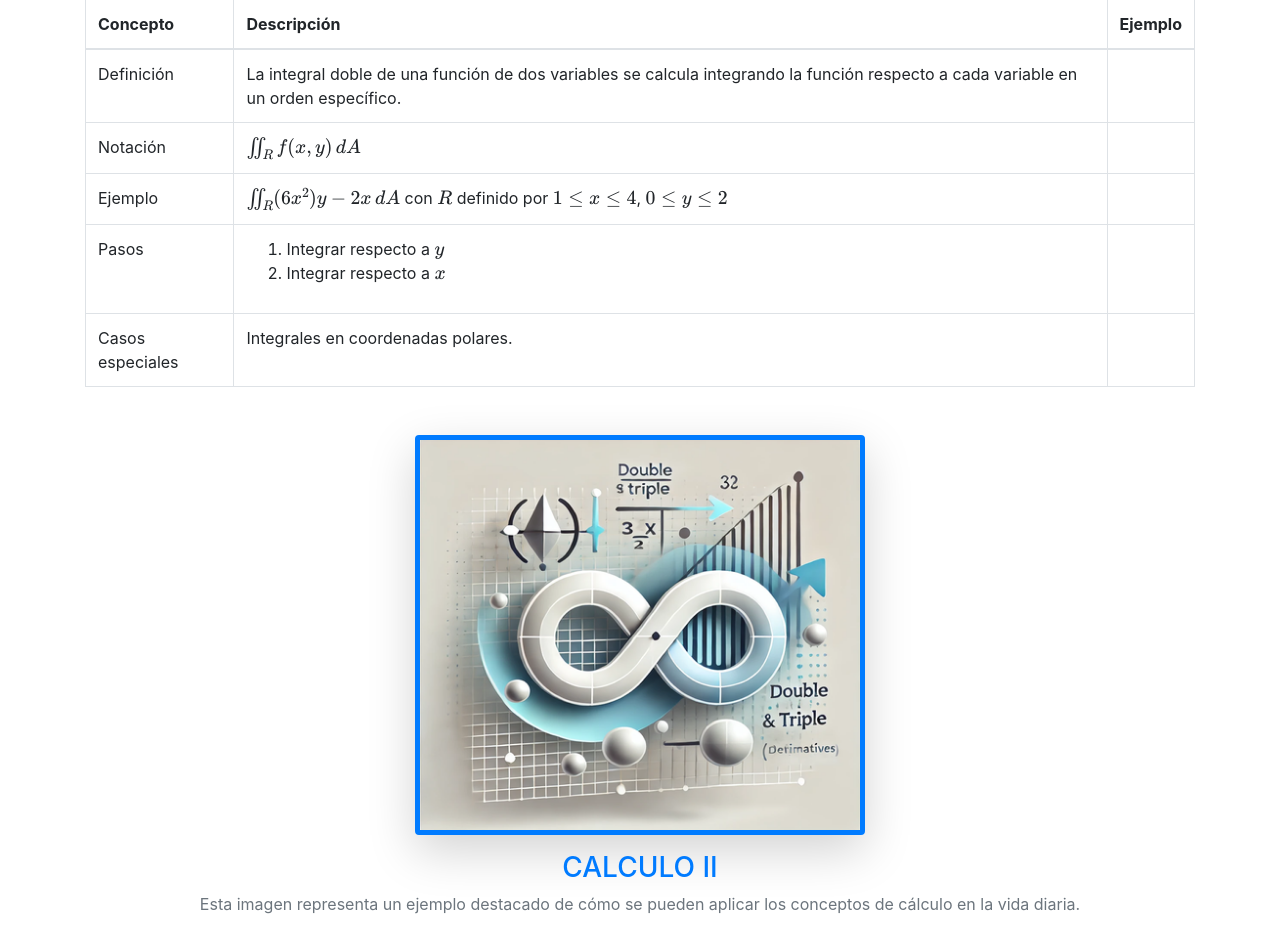
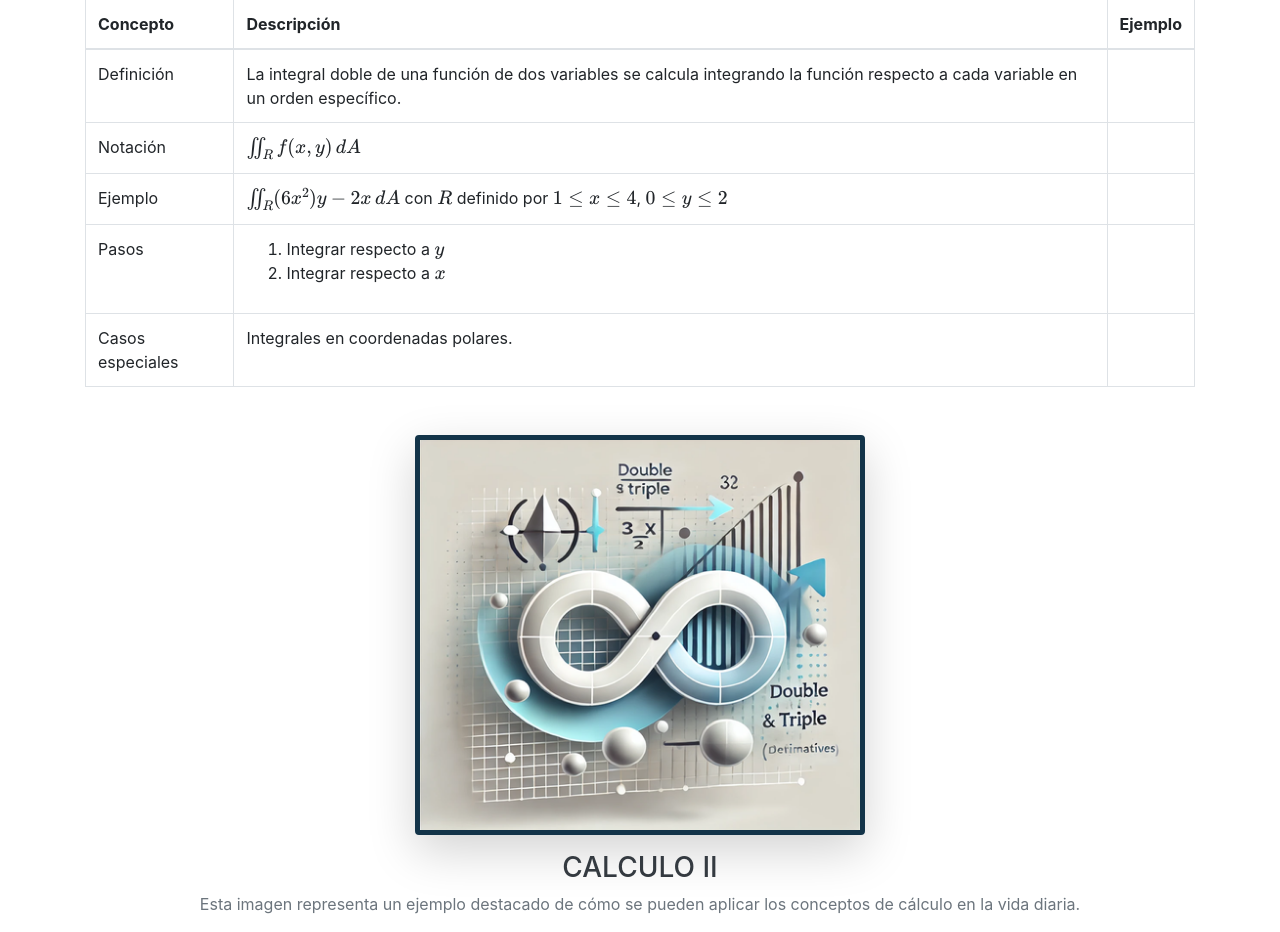
Before and after one commit to Benjamin-UNIFRANZ/CALCULO2, a Flask app: page /formulario in a window 1280 px wide. Shown: the part 1202-2134 px from the top of the page. Run offline with Flask 3, Linux system fonts and the light colour scheme; some libraries are stand-ins or nearby versions.

Commit message:
Initial commit3

```diff
--- a/templates/base.html
+++ b/templates/base.html
@@ -7,8 +7,8 @@
     <link href="https://stackpath.bootstrapcdn.com/bootstrap/4.5.2/css/bootstrap.min.css" rel="stylesheet">
     <script src="https://polyfill.io/v3/polyfill.min.js?features=es6"></script>
     <script id="MathJax-script" async src="https://cdn.jsdelivr.net/npm/mathjax@3/es5/tex-mml-chtml.js"></script>
-    <link rel="stylesheet" href="../css/styles.css">
-    <link rel="icon" href="../img/imagen_32x32.png" type="image/png">
+    <link rel="stylesheet" href="{{ url_for('static', filename='css/styles.css') }}">
+    <link rel="icon" href="{{ url_for('static', filename='img/imagen_32x32.png') }}" type="image/png">
 </head>
 <body>
     <nav class="navbar navbar-expand-lg navbar-dark bg-dark">
--- a/templates/documentacion.html
+++ b/templates/documentacion.html
@@ -6,7 +6,7 @@
 <div class="container mt-5">
     <div class="d-flex justify-content-between align-items-center">
         <h1 class="text-center text-dark">Documentación</h1>
-        <img src="../img/imagen_200x250.png" alt="Imagen" class="circle-img img-fluid">
+        <img src="{{ url_for('static', filename='img/imagen_200x250.png') }}" alt="Imagen" class="circle-img img-fluid">
     </div>
 </div>
 
--- a/templates/formulario.html
+++ b/templates/formulario.html
@@ -135,12 +135,14 @@
     </tbody>
 </table>
 
-<div class="d-flex justify-content-center mt-5">
-    <img src="../img/imagen_450x400.png" alt="Imagen" class="img-fluid rounded shadow-lg" style="width: 450px; height: 400px; object-fit: cover; border: 5px solid #007bff; box-shadow: 0 4px 8px rgba(0, 0, 0, 0.1);">
-</div>
-<div class="text-center mt-3">
-    <h3 class="text-primary">CALCULO II</h3>
-    <p class="text-muted">Esta imagen representa un ejemplo destacado de cómo se pueden aplicar los conceptos de cálculo en la vida diaria.</p>
+<div class="container mt-5">
+    <div class="d-flex justify-content-center mt-5">
+        <img src="{{ url_for('static', filename='img/imagen_450x400.png') }}" alt="Imagen" class="img-fluid rounded shadow-lg" style="width: 450px; height: 400px; object-fit: cover; border: 5px solid #133449; box-shadow: 0 4px 8px rgba(0, 0, 0, 0.1);">
+    </div>
+    <div class="text-center mt-3">
+        <h3 class="text-dark">CALCULO II</h3>
+        <p class="text-muted">Esta imagen representa un ejemplo destacado de cómo se pueden aplicar los conceptos de cálculo en la vida diaria.</p>
+    </div>
 </div>
 
 {% endblock %}
```
Also changed, not shown: static/css/styles.css (renamed from css/styles.css), static/img/calculoImagen.webp (renamed from img/calculoImagen.webp), static/img/imagen_200x250.png (renamed from img/imagen_200x250.png), static/img/imagen_32x32.png (renamed from img/imagen_32x32.png), static/img/imagen_450x400.png (renamed from img/imagen_450x400.png).
